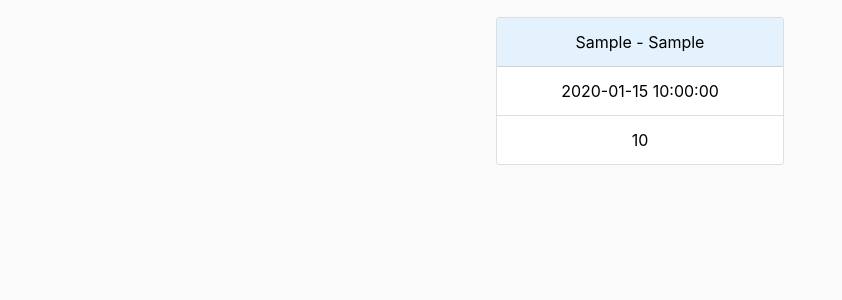
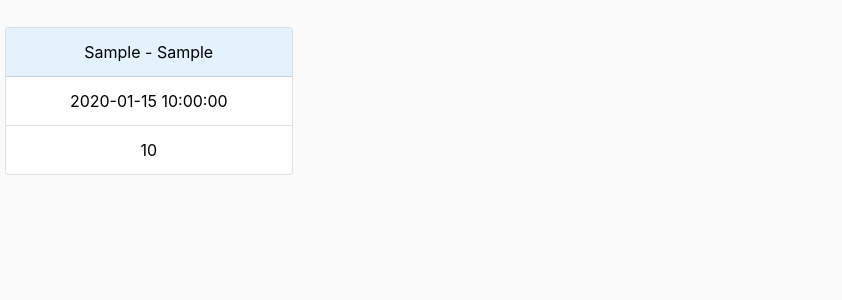
Before and after one commit to fedediclaudio/aventon_is2, a PHP site: page / in a window 1280 px wide. Shown: the part 56-356 px from the top of the page, without its empty margins (0-842 px from the left). Run offline with PHP 8.4, Linux system fonts and the light colour scheme; tables that the repository leaves empty or names only in its code hold one stand-in row (values such as "Sample post"); data that the repository does not hold is empty.

Commit message:
Uso de columnas para adptabilidad de tarjetas
Co-Authored-By: fedediclaudio <fedediclaudio@users.noreply.github.com>

```diff
--- a/cargarviajes.php
+++ b/cargarviajes.php
@@ -10,6 +10,7 @@
     // output data of each row
     while($row = mysqli_fetch_assoc($result)) {
 				//echo $row["idviaje"] . "<br>";
+    	echo '<div class="col-12 col-md-6 col-lg-4 col-xl-3" style="justify-content:center; display: flex; margin-bottom:10px">';
         echo '<button type="button" class="btn btn-primary" data-toggle="modal" data-target="#crearViajeModal" id="botonCartaViaje">';
 				echo '<div class="card">';
 				echo '<div class="card-header">';
@@ -21,6 +22,7 @@
 				echo '</ul>';
 				echo '</div>';
 				echo '</button>';
+				echo '</div>';
     }
 	}
 
--- a/styles.css
+++ b/styles.css
@@ -21,10 +21,12 @@ div.card-header{
 	background-color:#FAFAFA
 }
 #viajes{
-	justify-content:center;
+	/*justify-content:center;*/
+	margin-top: 20px;
 	display: flex
 }
 #botonCartaViaje{
+	justify-content:center;
 	margin:auto;
 	color:black;
 	border-color:#FAFAFA;
@@ -32,5 +34,4 @@ div.card-header{
 }
 .card{
 	width:18rem;
-	margin:10px;
 }
```
